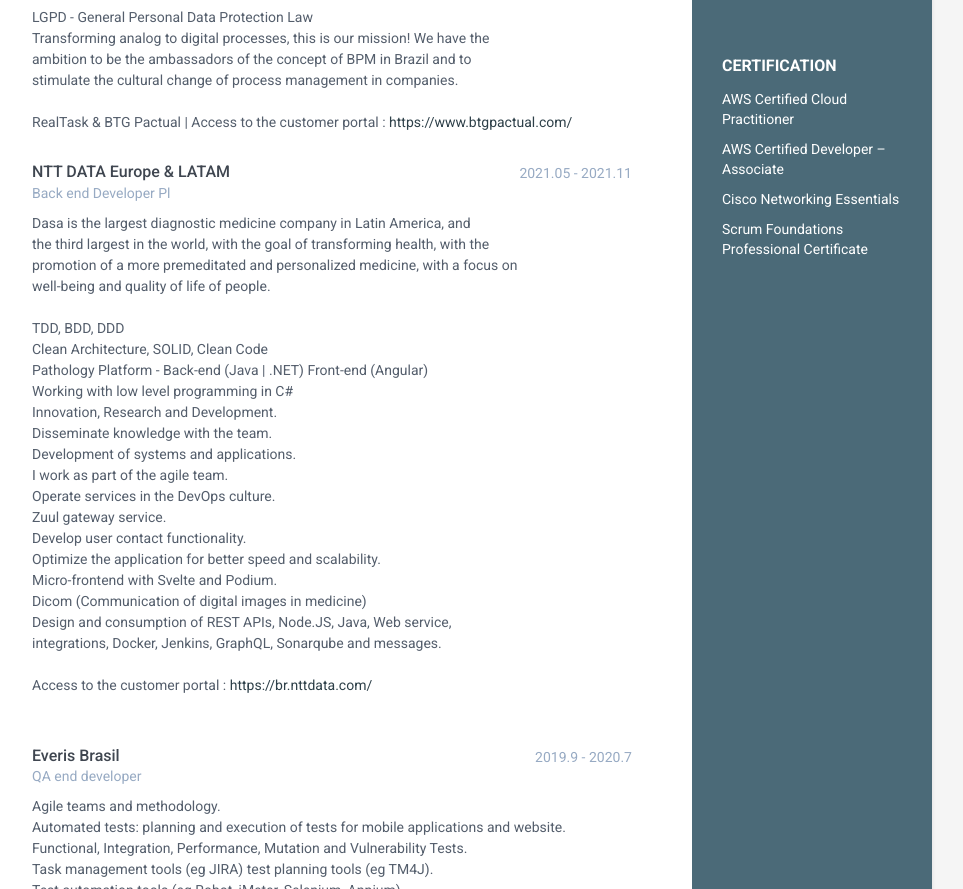
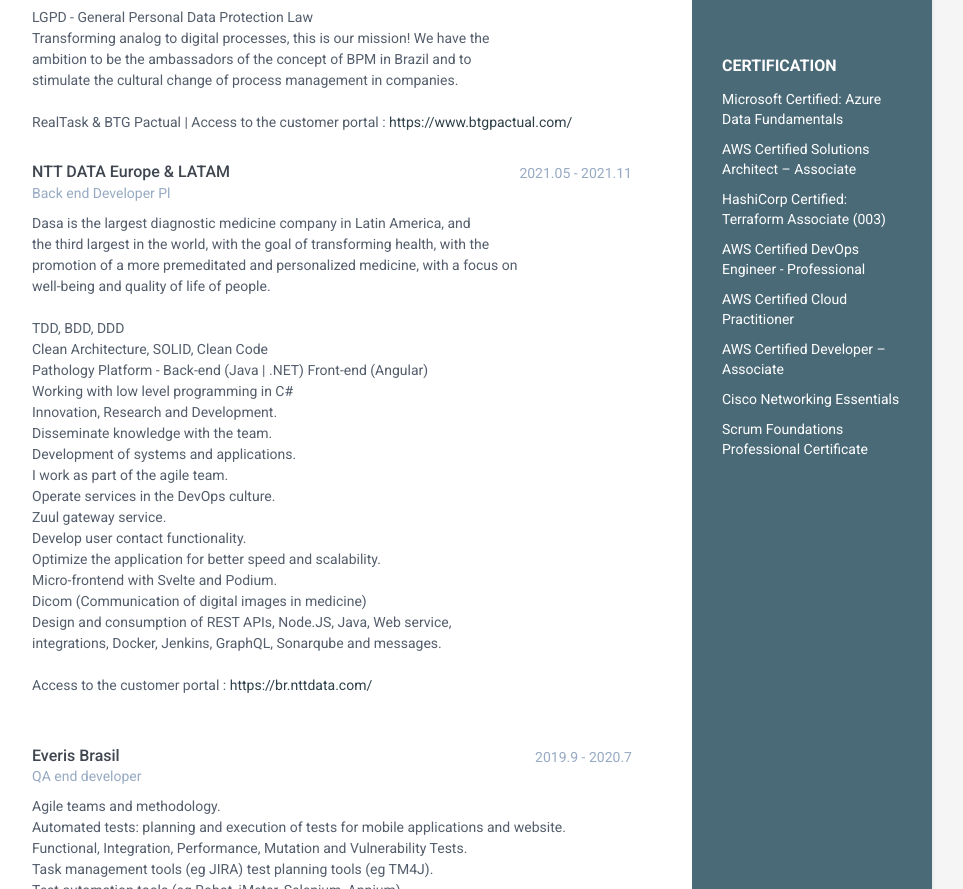
Before and after one commit to MateusMaceedo/online-cv, a plain HTML site: page index.html in a window 1280 px wide. Shown: the part 1105-1994 px from the top of the page, without its empty margins (188-1151 px from the left). Drawn offline with Linux system fonts and the light colour scheme.

Commit message:
Update index.html

```diff
--- a/index.html
+++ b/index.html
@@ -85,6 +85,10 @@
                 <ul class="list-unstyled interests-list">
                     <!-- <li>SCRUM Foundation Professional Certificate - @CertiProf under registration number: 91591301647797</li>
                     <li><a href="" target="_blank">View credential</a></li> --->
+                    <li>Microsoft Certified: Azure Data Fundamentals</li>
+                    <li>AWS Certified Solutions Architect – Associate</li>
+                    <li>HashiCorp Certified: Terraform Associate (003)</li>
+                    <li>AWS Certified DevOps Engineer - Professional</li>
                     <li>AWS Certified Cloud Practitioner</li>
                     <li>AWS Certified Developer – Associate</li>
                     <li>Cisco Networking Essentials</li>
```
